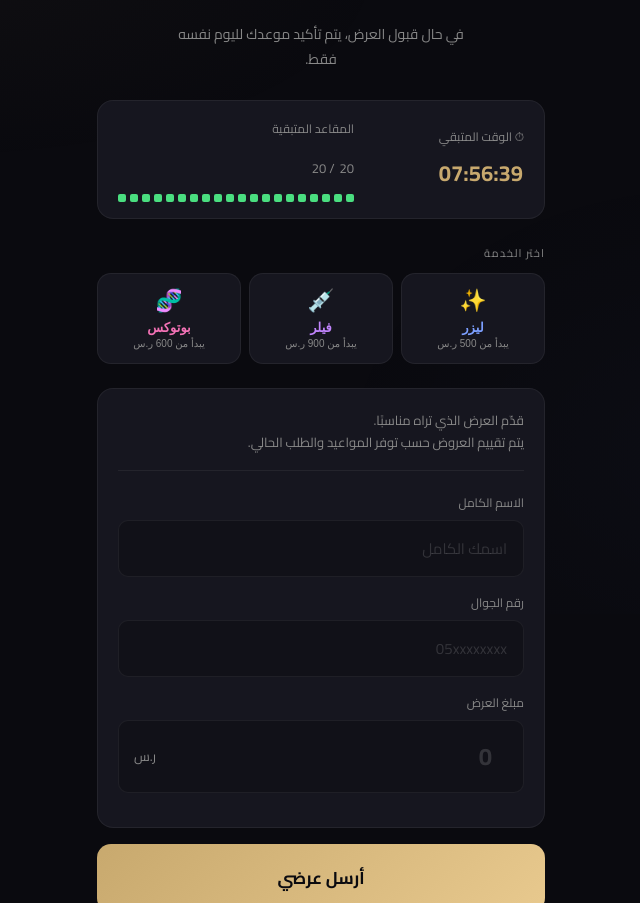
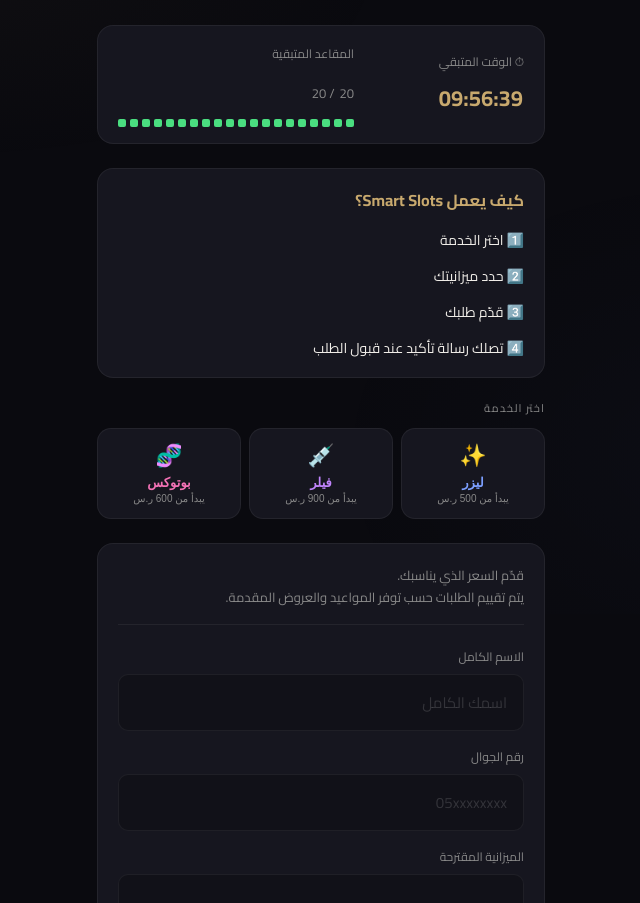
Before and after one commit to DRAFANDI/smart_slot-, a website built with Vite: page index.html in a window 1280 px wide. Shown: the part 186-1089 px from the top of the page, without its empty margins (319-959 px from the left). Built offline with nearby package versions, Linux system fonts and the light colour scheme; no server answers.

Commit message:
update smart slots layout

```diff
--- a/config.js
+++ b/config.js
@@ -11,6 +11,6 @@ export const SUPABASE_ANON_KEY =
 // WINDOW CONFIG
 // ============================================================
 
-export const WINDOW_CLOSE_HOUR = 22
+export const WINDOW_CLOSE_HOUR = 24
 export const WINDOW_OPEN_HOUR  = 16
 export const MAX_SEATS = 20
--- a/index.html
+++ b/index.html
@@ -442,21 +442,35 @@
     </div>
     <h1>Smart <span>Slots</span></h1>
     <p class="hero-text">
-      عند توفر مواعيد شاغرة، نفتح نافذة محدودة تتيح لك تقديم عرضك.<br><br>
-      في حال قبول العرض، يتم تأكيد موعدك لليوم نفسه فقط.
+      احصل على موعد شاغر بسعر يناسبك .<br><br>
     </p>
   </div>
 
-  <!-- TIMER + SEATS -->
+    <!-- TIMER + SEATS -->
   <div class="timer-card">
     <div>
       <div class="timer-label">⏱ الوقت المتبقي</div>
       <div class="timer-count" id="timer">--:--:--</div>
     </div>
+
     <div class="seats-info">
       <div class="timer-label">المقاعد المتبقية</div>
       <div class="seats-num"><span id="seatsLeft">—</span> <span id="seatsTotal">/ —</span></div>
       <div class="seats-grid" id="seatsGrid"></div>
+    </div>
+  </div>
+
+  <!-- HOW IT WORKS -->
+  <div class="form-card" style="margin-bottom:20px;padding:16px 20px;">
+    <div style="font-weight:700;margin-bottom:12px;color:var(--accent)">
+      كيف يعمل Smart Slots؟
+    </div>
+
+    <div style="display:flex;flex-direction:column;gap:10px;font-size:14px;color:var(--text)">
+      <div>1️⃣ اختر الخدمة</div>
+      <div>2️⃣ حدد ميزانيتك</div>
+      <div>3️⃣ قدّم طلبك</div>
+      <div>4️⃣ تصلك رسالة تأكيد عند قبول الطلب</div>
     </div>
   </div>
 
@@ -492,8 +506,8 @@
   <!-- FORM -->
   <div class="form-card">
     <p class="helper-text">
-      قدّم العرض الذي تراه مناسبًا.<br>
-      يتم تقييم العروض حسب توفر المواعيد والطلب الحالي.
+      قدّم السعر الذي يناسبك. <br>
+      يتم تقييم الطلبات حسب توفر المواعيد والعروض المقدمة.
     </p>
 
     <div class="field-group">
@@ -507,7 +521,7 @@
     </div>
 
     <div class="field-group">
-      <label class="field-label">مبلغ العرض</label>
+      <label class="field-label">الميزانية المقترحة</label>
       <div class="amount-wrapper">
         <input class="field-input amount" id="offerAmount" type="number" placeholder="0" min="1" />
         <span class="amount-suffix">ر.س</span>
@@ -517,7 +531,7 @@
 
   <!-- SUBMIT -->
   <button class="submit-btn" id="submitBtn" onclick="submitOffer()" disabled>
-    <span class="btn-text">أرسل عرضي</span>
+    <span class="btn-text">قدّم طلبي</span>
     <div class="spinner"></div>
   </button>
 
```
Also changed, not shown: dist/admin.html (added), dist/assets/admin-RqAJDxW6.js (added), dist/assets/config-D3IR-EWW.js (added), dist/assets/main-D19KMAxQ.js (added), dist/index.html (added).
